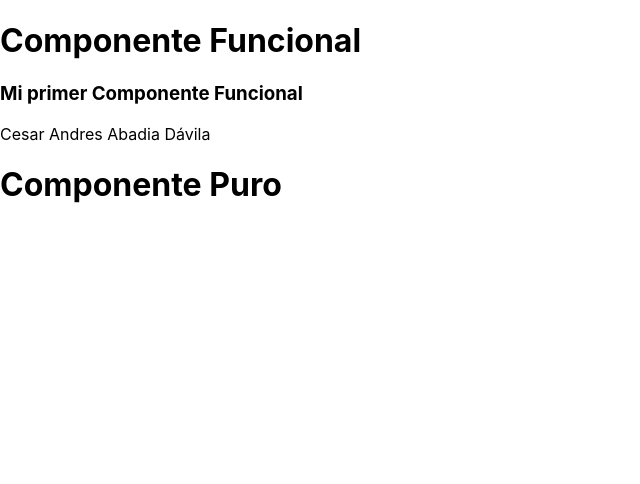
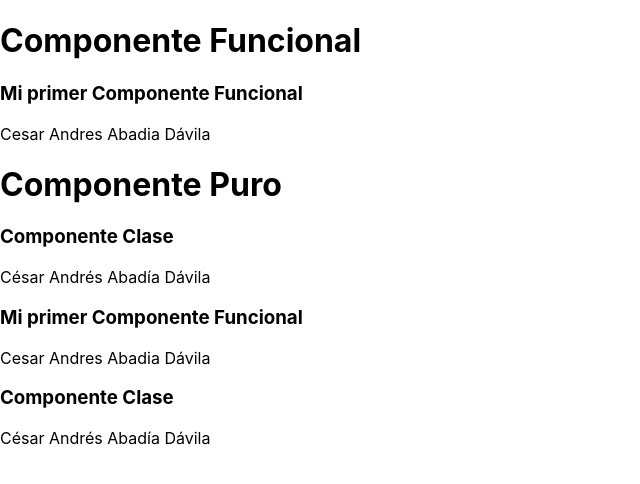
Before and after one commit to seuz716/peliculas, a React (Create React App) app: page / in a window 1280 px wide. Shown: the top 484 px of the page, without its empty margins (0-640 px from the left). Built offline with nearby package versions, Linux system fonts and the light colour scheme.

Commit message:
Feature: Class component done

```diff
--- a/src/App.js
+++ b/src/App.js
@@ -1,6 +1,7 @@
 import react from 'react';
 import './App.css';
 import MiPrimerComponente from './MiPrimerComponente';
+import OtroComponente from './OtroComponente';
 
 function App() {
   return (
@@ -8,9 +9,9 @@ function App() {
     <h1>Componente Funcional</h1>
     <MiPrimerComponente />
     <h1>Componente Puro</h1>
-
-
-
+    <OtroComponente />
+    <MiPrimerComponente />
+    <OtroComponente />
     </>
 
   );
--- a/src/MiPrimerComponente.js
+++ b/src/MiPrimerComponente.js
@@ -1,4 +1,4 @@
-import react from 'react';
+
 
 export default function MiPrimerComponente(){
     return(
--- /dev/null
+++ b/src/OtroComponente.js
@@ -0,0 +1,21 @@
+// @flow
+import * as React from 'react';
+
+export default class OtroComponente extends React.Component{
+/*
+    Cuerpo de la clase
+        constructor
+        atributos
+        metodos
+        render --> obligatorio
+*/
+    render(){
+        return (
+            <>
+            <h3>Componente Clase</h3>
+            <span>César Andrés Abadía Dávila</span>
+            </>
+        )
+
+    }
+}
```
